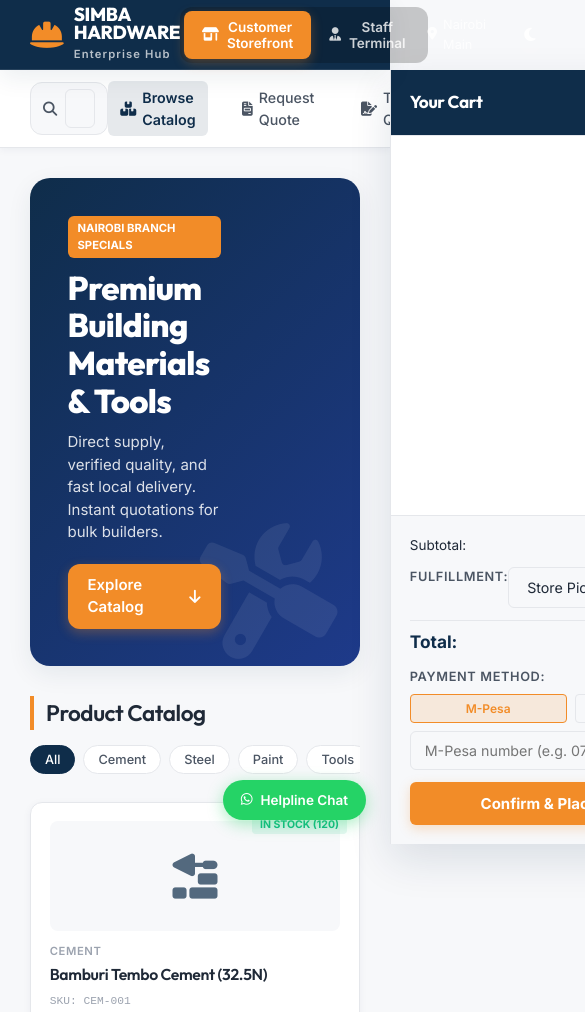
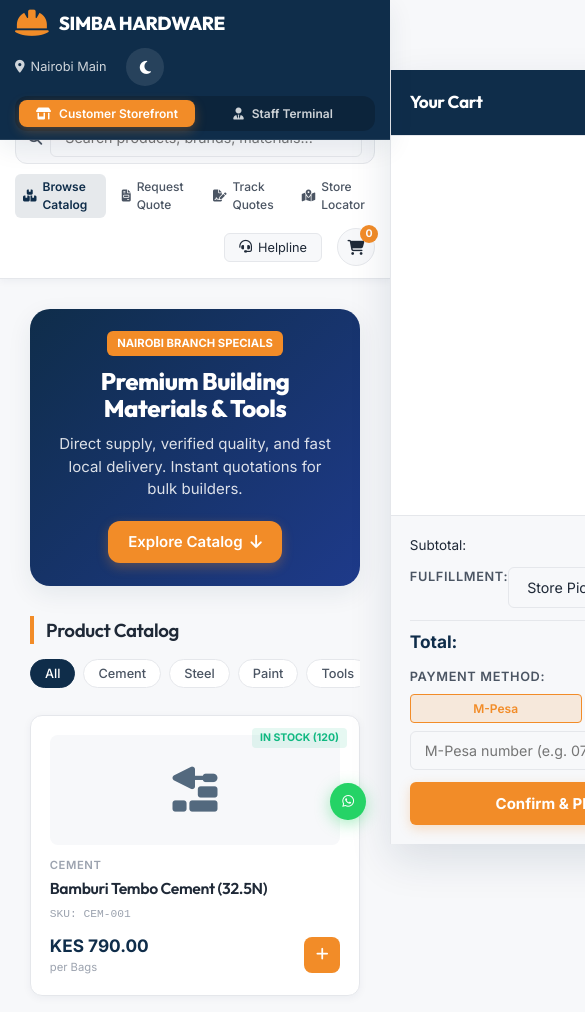
Before and after one commit to mutangathijr-star/don, a website: page index.html in a window 390 px wide. Shown: the top 1012 px of the page, 585 px wide, since content can reach past the window. Drawn offline with Linux system fonts and the light colour scheme.

Commit message:
Add files via upload

```diff
--- a/styles.css
+++ b/styles.css
@@ -1462,7 +1462,7 @@ input:focus, select:focus, textarea:focus {
     transform: translateY(-3px);
 }
 
-/* RESPONSIVENESS */
+/* RESPONSIVENESS & MOBILE PHONE OPTIMIZATIONS */
 @media (max-width: 992px) {
     .staff-layout {
         grid-template-columns: 1fr;
@@ -1475,3 +1475,105 @@ input:focus, select:focus, textarea:focus {
         grid-template-columns: 1fr;
     }
 }
+
+@media (max-width: 768px) {
+    .app-banner {
+        padding: 0 1rem;
+        height: auto;
+        min-height: 60px;
+        flex-wrap: wrap;
+        gap: 10px;
+        padding-top: 8px;
+        padding-bottom: 8px;
+    }
+    .app-container {
+        margin-top: 100px;
+    }
+    .banner-brand span {
+        display: none;
+    }
+    .banner-switcher {
+        order: 3;
+        width: 100%;
+        justify-content: center;
+    }
+    .switcher-btn {
+        flex: 1;
+        justify-content: center;
+        padding: 6px 10px;
+        font-size: 0.8rem;
+    }
+    .portal-nav {
+        grid-template-columns: 1fr;
+        gap: 10px;
+        padding: 0.75rem 1rem;
+        top: 100px;
+    }
+    .nav-search {
+        max-width: 100%;
+    }
+    .nav-links {
+        justify-content: space-around;
+        gap: 8px;
+        font-size: 0.85rem;
+    }
+    .nav-link {
+        padding: 4px 8px;
+        font-size: 0.8rem;
+    }
+    .hero-promo {
+        flex-direction: column;
+        padding: 1.5rem;
+        text-align: center;
+    }
+    .promo-info {
+        max-width: 100%;
+    }
+    .promo-info h2 {
+        font-size: 1.6rem;
+    }
+    .promo-visual {
+        display: none;
+    }
+    .form-grid {
+        grid-template-columns: 1fr;
+        gap: 0;
+    }
+    .cart-drawer {
+        width: 100%;
+        right: -100%;
+    }
+    .quotes-layout {
+        grid-template-columns: 1fr;
+        height: auto;
+    }
+    .staff-content-view {
+        padding: 1rem;
+    }
+    .stat-cards-grid {
+        grid-template-columns: 1fr;
+    }
+    .modal-box {
+        width: 95%;
+        padding: 1rem;
+    }
+}
+
+@media (max-width: 480px) {
+    .product-grid {
+        grid-template-columns: 1fr;
+    }
+    .pos-item-grid {
+        grid-template-columns: 1fr 1fr;
+    }
+    .section-header h3 {
+        font-size: 1.25rem;
+    }
+    .floating-helpline span {
+        display: none;
+    }
+    .floating-helpline {
+        padding: 12px;
+        border-radius: 50%;
+    }
+}
```
